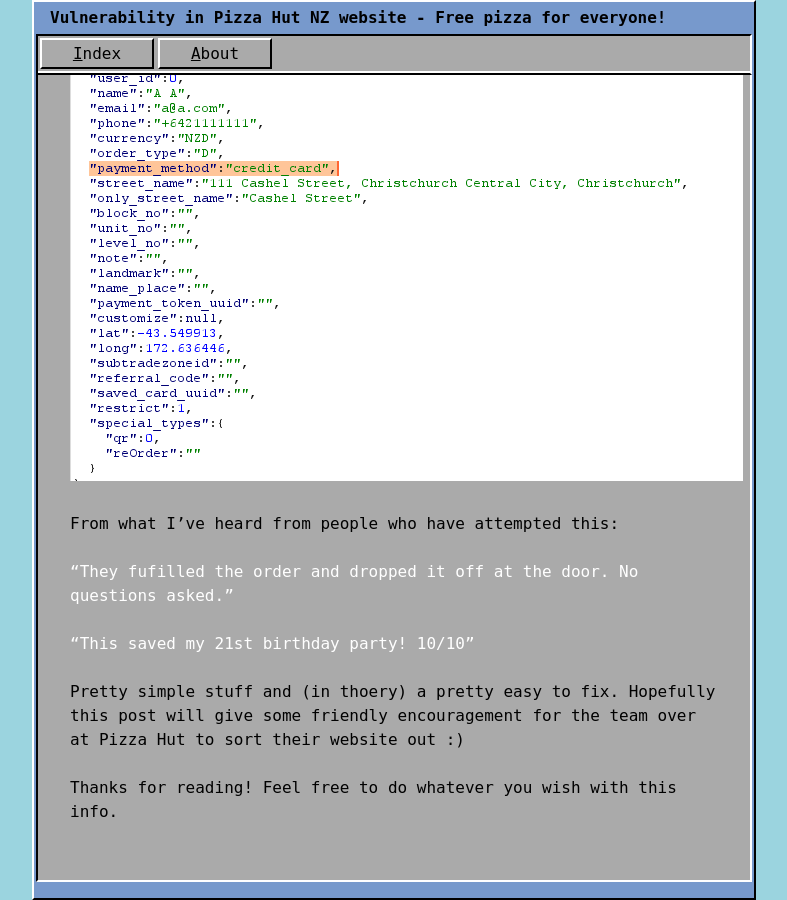
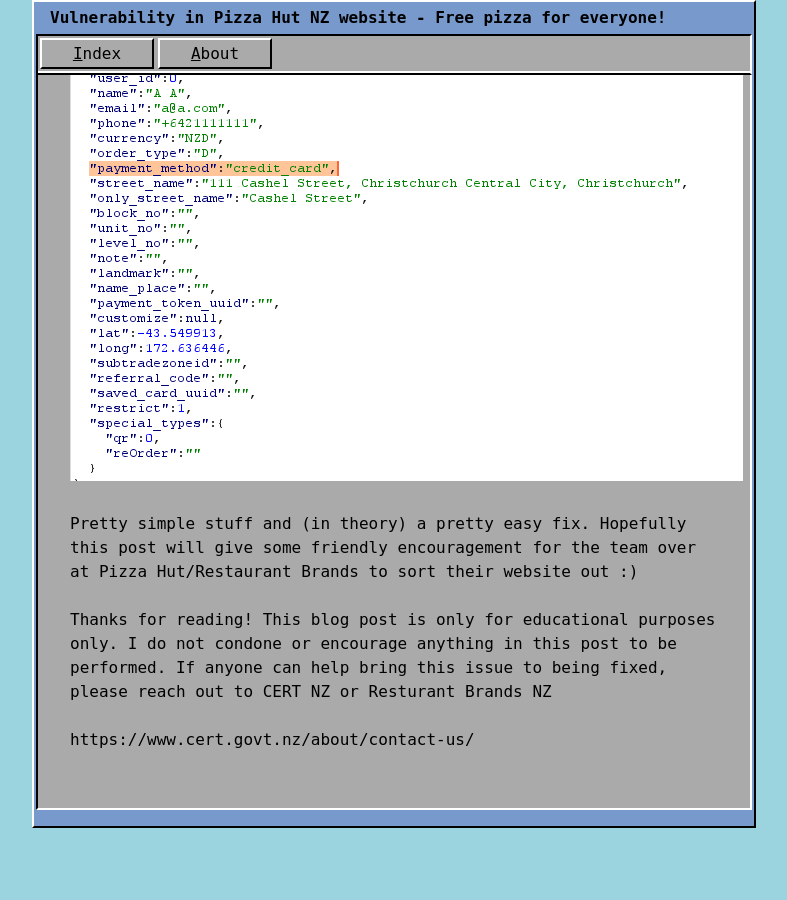
Before and after one commit to hardkees/hardkees.github.io, a Jekyll site: the page built from _posts/2022-12-4-pizza.md, in a window 1280 px wide and 900 px high, scrolled down 1284 px. Shown: the whole window, without its empty margins (246-1033 px from the left). Built offline with Jekyll 4.4.1, drawn with Linux system fonts in a browser that asks for light colours; after the commit the page ends 2112 px from its top, so only the background shows below that.

Commit message:
Update 2022-12-4-pizza.md

```diff
--- a/_posts/2022-12-4-pizza.md
+++ b/_posts/2022-12-4-pizza.md
@@ -23,12 +23,9 @@
 
 ![image](/assets/images/thumbnail_image005.png)
 
-From what I've heard from people who have attempted this:
 
-_"They fufilled the order and dropped it off at the door. No questions asked."_
+Pretty simple stuff and (in theory) a pretty easy fix. Hopefully this post will give some friendly encouragement for the team over at Pizza Hut/Restaurant Brands to sort their website out :)
 
-_"This saved my 21st birthday party! 10/10"_
+Thanks for reading! This blog post is only for educational purposes only. I do not condone or encourage anything in this post to be performed. If anyone can help bring this issue to being fixed, please reach out to CERT NZ or Resturant Brands NZ
 
-Pretty simple stuff and (in thoery) a pretty easy to fix. Hopefully this post will give some friendly encouragement for the team over at Pizza Hut to sort their website out :)
-
-Thanks for reading! Feel free to do whatever you wish with this info.
+https://www.cert.govt.nz/about/contact-us/
```
